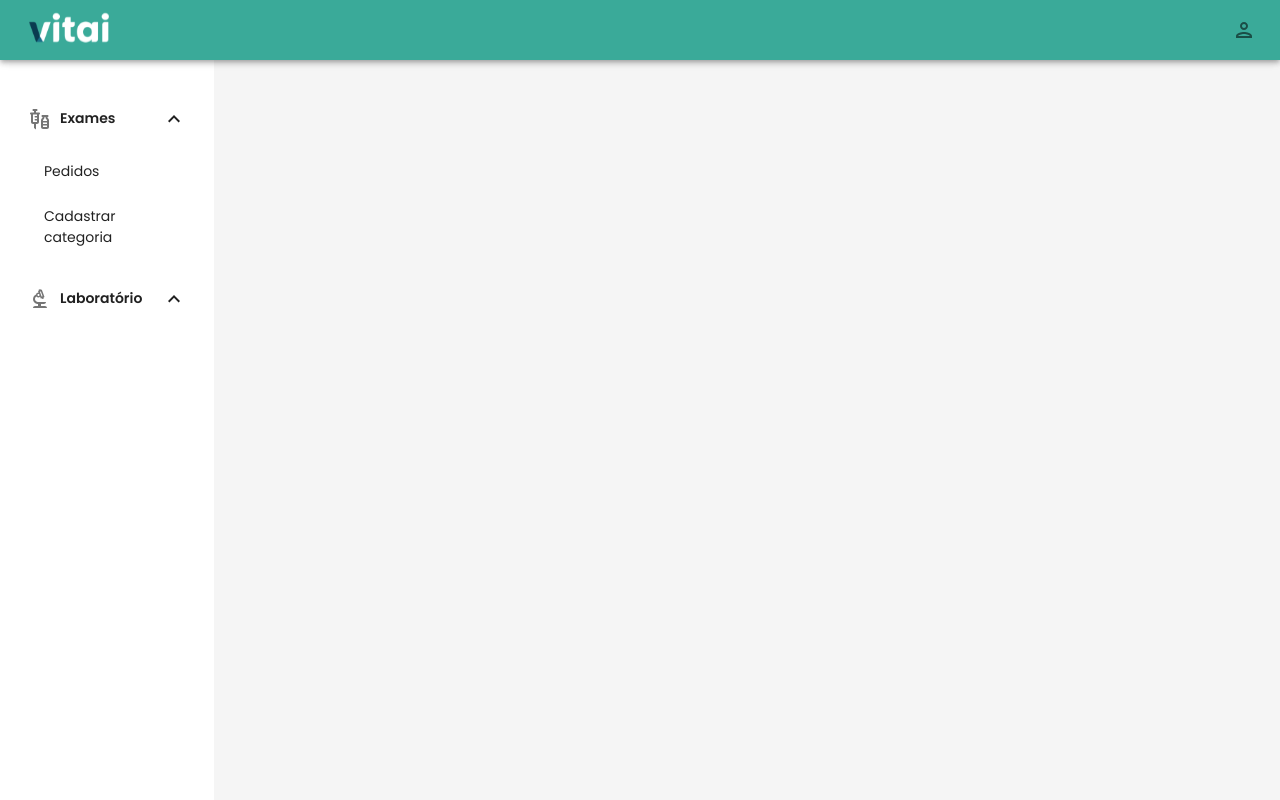
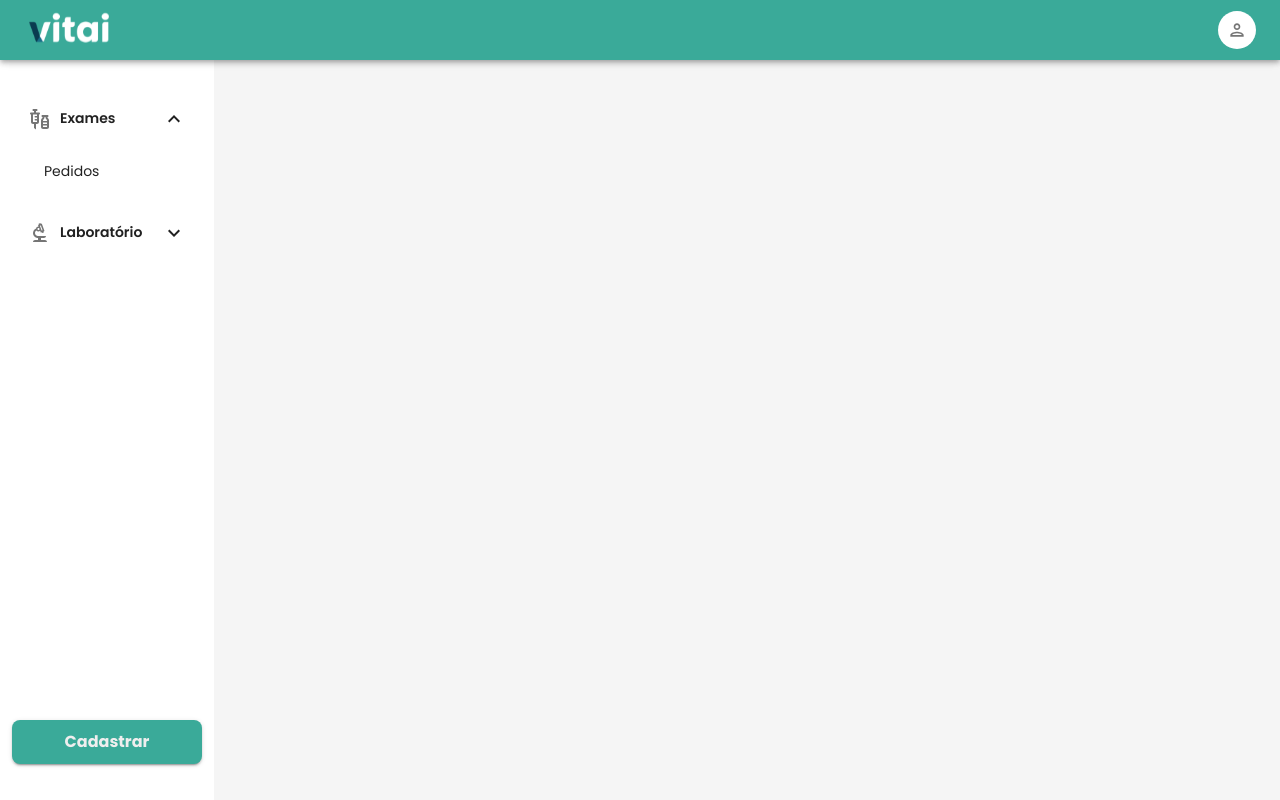
Before and after one commit to mariaclaramussi/vitai-front, a React (Create React App) app: page / in a window 1280 px wide. Built offline with nearby package versions, Linux system fonts and the light colour scheme.

Commit message:
feat: add sidebar register toggle

```diff
--- a/src/components/header/header.tsx
+++ b/src/components/header/header.tsx
@@ -1,8 +1,8 @@
 import { PersonOutlined } from "@mui/icons-material";
-import { Box, IconButton } from "@mui/material";
+import { Box } from "@mui/material";
 import React from "react";
 import { ReactComponent as Logo } from "../../images/vitai_logo.svg";
-import { StyledAppBar } from "./styles";
+import { IconContainer, StyledAppBar } from "./styles";
 
 const Header: React.FC = () => {
   return (
@@ -18,9 +18,9 @@ const Header: React.FC = () => {
           justifyContent: "flex-end",
         }}
       >
-        <IconButton sx={{ p: 0 }}>
-          <PersonOutlined />
-        </IconButton>
+        <IconContainer>
+          <PersonOutlined fontSize="small" />
+        </IconContainer>
       </Box>
     </StyledAppBar>
   );
--- a/src/components/header/styles.tsx
+++ b/src/components/header/styles.tsx
@@ -1,4 +1,4 @@
-import { AppBar, AppBarProps, styled } from "@mui/material";
+import { AppBar, AppBarProps, IconButton, IconButtonProps, styled } from "@mui/material";
 
 export const StyledAppBar = styled(AppBar)<AppBarProps>(({ theme }) => {
   return {
@@ -15,3 +15,14 @@ export const StyledAppBar = styled(AppBar)<AppBarProps>(({ theme }) => {
     },
   };
 });
+
+export const IconContainer = styled(IconButton)<IconButtonProps>(({ theme }) => {
+  return {
+    display: "flex",
+    alignItems: "center",
+    width: '38px',
+    height: '38px',
+    borderRadius: '50%',
+    backgroundColor: theme.palette.background.paper,
+  };
+});
--- a/src/components/sidebar/sidebar.tsx
+++ b/src/components/sidebar/sidebar.tsx
@@ -1,5 +1,5 @@
-import { Box, Collapse, List, ListItemIcon } from "@mui/material";
-import React from "react";
+import { Box, Button, Collapse, List, ListItemIcon } from "@mui/material";
+import React, { FC, useState } from "react";
 import {
   ExpandLess,
   ExpandMore,
@@ -20,9 +20,11 @@ interface SidebarProps {
   // adicione as propriedades necessárias aqui
 }
 
-const Sidebar: React.FC<SidebarProps> = () => {
-  const [openExam, setOpenExam] = React.useState(true);
-  const [openLab, setOpenLab] = React.useState(false);
+const Sidebar: FC<SidebarProps> = () => {
+  const [openExam, setOpenExam] = useState(true);
+  const [openLab, setOpenLab] = useState(false);
+
+  const [showRegister, setToggleRegister] = useState(false);
 
   let navigate = useNavigate();
 
@@ -36,10 +38,6 @@ const Sidebar: React.FC<SidebarProps> = () => {
         {
           text: "Pedidos",
           onClick: () => navigate("/pedidos"),
-        },
-        {
-          text: "Cadastrar categoria",
-          onClick: () => navigate("/categoria-de-exame/cadastro"),
         },
       ],
     },
@@ -57,6 +55,13 @@ const Sidebar: React.FC<SidebarProps> = () => {
     },
   ];
 
+  const registerItemsList = [
+    {
+      text: "Categoria de exame",
+      onClick: () => navigate("/categoria-de-exame/cadastro"),
+    },
+  ];
+
   const drawer = (
     <StyledList>
       {itemsList.map((item, index) => {
@@ -69,7 +74,7 @@ const Sidebar: React.FC<SidebarProps> = () => {
               )}
 
               <StyledListItemText primary={text} />
-              {openExam ? <ExpandLess /> : <ExpandMore />}
+              {boolean ? <ExpandLess /> : <ExpandMore />}
             </StyledListItemMainButton>
             <Collapse in={boolean} timeout="auto" unmountOnExit>
               <List component="div" disablePadding>
@@ -92,9 +97,37 @@ const Sidebar: React.FC<SidebarProps> = () => {
     </StyledList>
   );
 
+  const registerDrawer = (
+    <StyledList>
+      {registerItemsList.map((item, index) => {
+        const { text, onClick } = item;
+        return (
+          <Box mb={2} key={index}>
+            <StyledListItemMainButton onClick={onClick}>
+              <StyledListItemText primary={text} />
+            </StyledListItemMainButton>
+          </Box>
+        );
+      })}
+    </StyledList>
+  );
+
   return (
     <StyledDrawer variant="permanent" open>
-      {drawer}
+      <Box sx={{ height: "90%", overflow: "auto" }}>
+        {showRegister ? registerDrawer : drawer}
+      </Box>
+
+      <Box display="flex" justifyContent="center" padding="0 12px">
+        <Button
+          variant="contained"
+          onClick={() => setToggleRegister(!showRegister)}
+          fullWidth
+          size="small"
+        >
+          {showRegister ? "Voltar" : "Cadastrar"}
+        </Button>
+      </Box>
     </StyledDrawer>
   );
 };
--- a/src/components/sidebar/styles.tsx
+++ b/src/components/sidebar/styles.tsx
@@ -14,8 +14,9 @@ export const StyledDrawer = styled(Drawer)<DrawerProps>(({ theme }) => {
       backgroundColor: "#fff",
       width: "100%",
       maxWidth: "214px",
-      padding: "96px 0 0",
       border: "none",
+      position: "relative",
+      height: "100vh",
     },
   };
 });
@@ -24,7 +25,7 @@ export const StyledList = styled("ul")(() => {
     return {
         listStyle: "none",
         padding:  "0 12px",
-        margin: 0,
+        marginTop: "96px"
     };
 });
 
```
